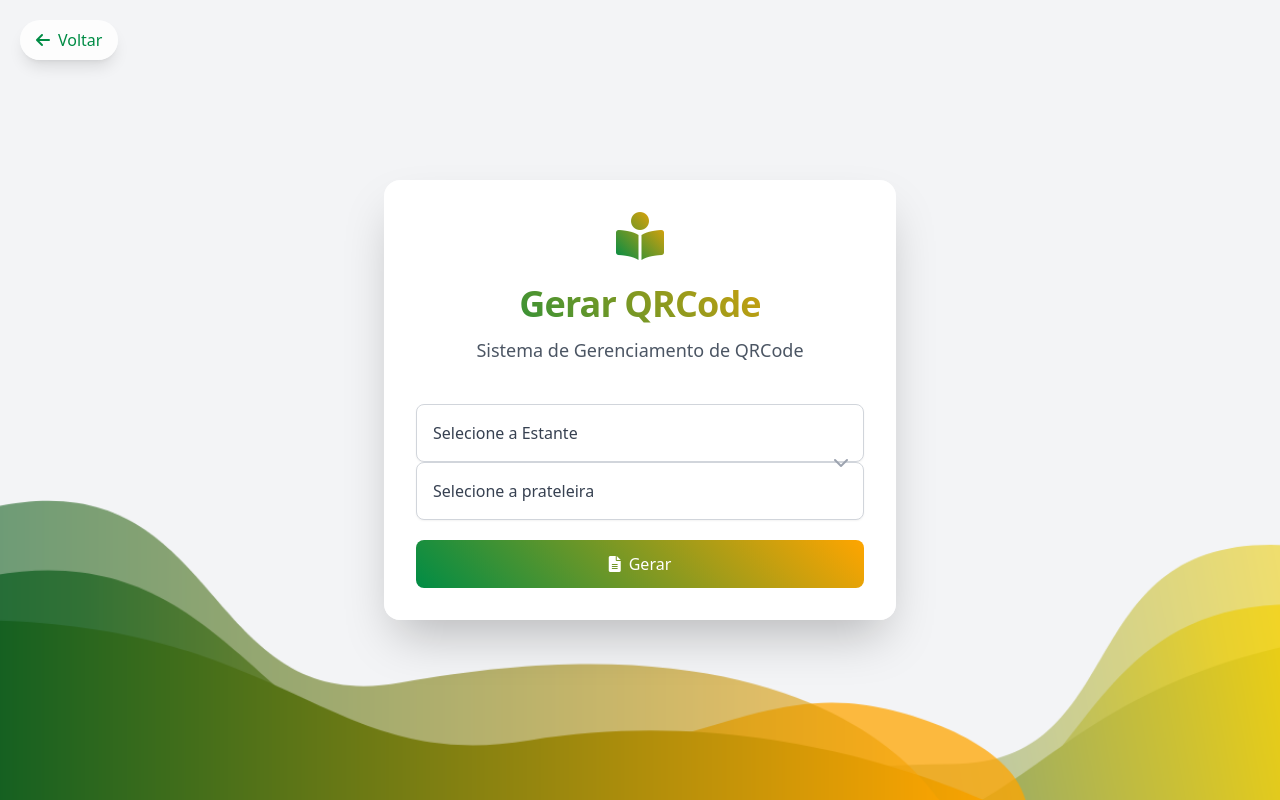
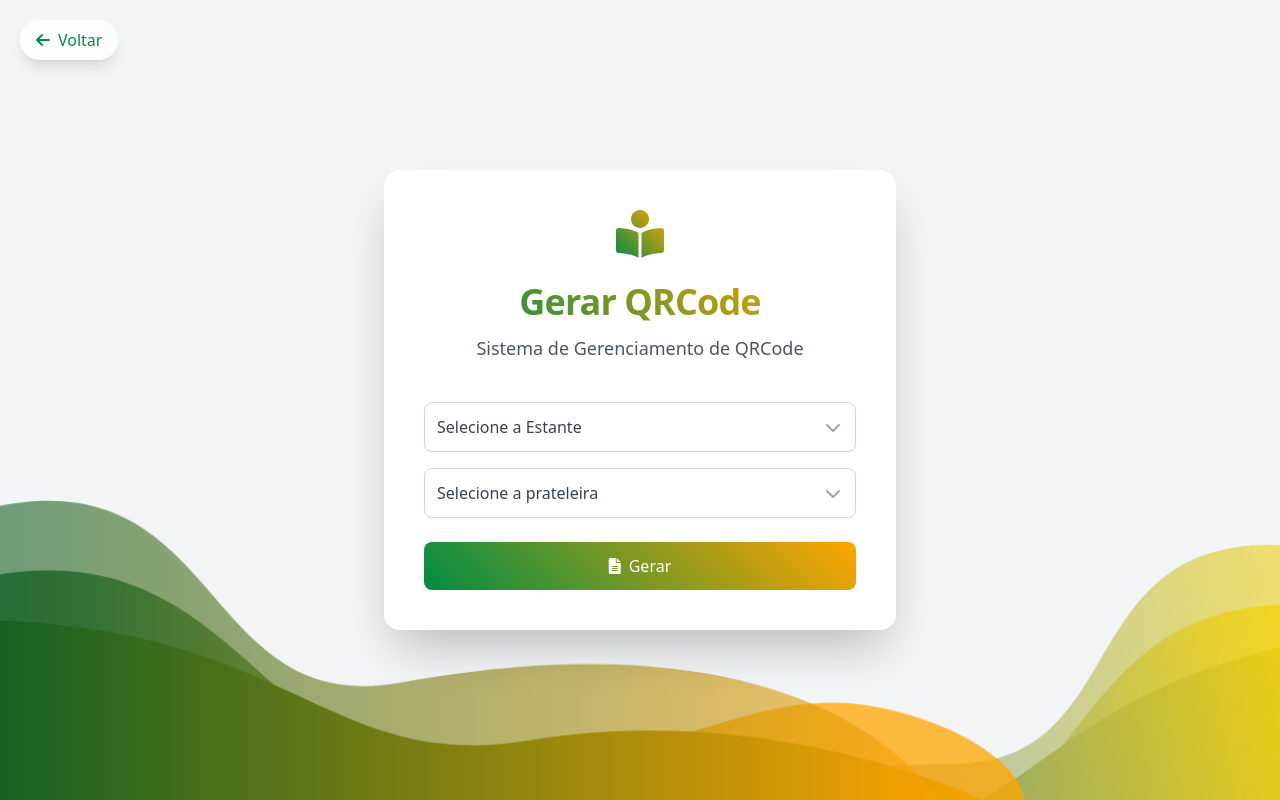
Before and after one commit to ThaylaGi/Sis.-Biblioteca, a PHP site: page /views/QRCode/geradorQR.php in a window 1280 px wide. Run offline with PHP 8.4, Linux system fonts and the light colour scheme; some libraries are stand-ins or nearby versions.

Commit message:
ajustando design

```diff
--- a/app/main/views/QRCode/geradorQR.php
+++ b/app/main/views/QRCode/geradorQR.php
@@ -56,15 +56,15 @@
     }
 </script>
 
-<body class="min-h-screen bg-cover bg-center bg-no-repeat flex items-center justify-center p-4 sm:p-6 md:p-8 select-none"
+<body class="min-h-screen bg-cover bg-center bg-no-repeat flex items-center justify-center p-6 sm:p-8 md:p-12 select-none"
     style="background-image: url('../../assets/img/layout.png');">
 
-    <a href="../index.php" class=" fixed top-5 left-5 z-50 group flex items-center space-x-2 bg-white/80 rounded-full px-4 py-2 shadow-lg hover:bg-ceara-green transition-all duration-300">
+    <a href="../decisão.php" class="fixed top-5 left-5 z-50 group flex items-center space-x-2 bg-white/80 rounded-full px-4 py-2 shadow-lg hover:bg-ceara-green transition-all duration-300">
         <i class="fa-solid fa-arrow-left text-ceara-green group-hover:text-white"></i>
         <span class="text-ceara-green group-hover:text-white font-medium">Voltar</span>
     </a>
 
-    <div class="glass-effect rounded-2xl shadow-2xl p-8 w-full max-w-lg transform transition-all duration-300 card-hover">
+    <div class="glass-effect rounded-2xl shadow-2xl p-10 w-full max-w-lg transform transition-all duration-300 card-hover">
         <div class="text-center mb-10">
             <div class="mb-6">
                 <i class="fas fa-book-reader text-5xl gradient-text"></i>
@@ -92,17 +92,26 @@
             </div>
         <?php endif; ?>
 
-        <form action="../../controllers/main_controller.php" method="post" class="space-y-5">
+        <form action="../../controllers/main_controller.php" method="post" class="space-y-6">
+            <div class="space-y-4">
+                <!-- Select para Estante com ícone -->
                 <div class="relative">
                     <select id="relatorioSelect" name="estante"
-                    class="w-full p-4 border border-gray-300 rounded-lg focus:ring-2 focus:ring-ceara-green focus:border-ceara-green appearance-none bg-white text-gray-700 cursor-pointer shadow-sm transition-all duration-300" required>
+                        class="w-full p-3 border border-gray-300 rounded-lg focus:ring-2 focus:ring-ceara-green focus:border-ceara-green appearance-none bg-white text-gray-700 cursor-pointer shadow-sm transition-all duration-300 text-base" required>
                         <option value="" disabled selected>Selecione a Estante</option>
                         <?php for ($i = 1; $i <= 32; $i++) { ?>
                             <option value="<?= $i ?>">Estante <?= $i ?></option>
                         <?php } ?>
                     </select>
+                    <div class="absolute right-4 top-1/2 transform -translate-y-1/2 pointer-events-none">
+                        <i class="fas fa-chevron-down text-gray-400"></i>
+                    </div>
+                </div>
+
+                <!-- Select para Prateleira com ícone -->
+                <div class="relative">
                     <select id="relatorioSelect" name="prateleira"
-                    class="w-full p-4 border border-gray-300 rounded-lg focus:ring-2 focus:ring-ceara-green focus:border-ceara-green appearance-none bg-white text-gray-700 cursor-pointer shadow-sm transition-all duration-300" required>
+                        class="w-full p-3 border border-gray-300 rounded-lg focus:ring-2 focus:ring-ceara-green focus:border-ceara-green appearance-none bg-white text-gray-700 cursor-pointer shadow-sm transition-all duration-300 text-base" required>
                         <option value="" disabled selected>Selecione a prateleira</option>
                         <?php for ($i = 1; $i <= 5; $i++) { ?>
                             <option value="<?= $i ?>">Prateleira <?= $i ?></option>
@@ -110,6 +119,7 @@
                     </select>
                     <div class="absolute right-4 top-1/2 transform -translate-y-1/2 pointer-events-none">
                         <i class="fas fa-chevron-down text-gray-400"></i>
+                    </div>
                 </div>
             </div>
 
--- a/app/main/views/decisão.php
+++ b/app/main/views/decisão.php
@@ -86,7 +86,7 @@
             <a href="QRCode/geradorQR.php"
                 class="card-hover block w-full bg-gray-50 border border-gray-200 text-gray-700 font-semibold py-4 px-6 rounded-lg transition-all duration-300 flex items-center justify-between hover:bg-gray-100">
                 <span class="flex items-center">
-                    <i class="fas fa-book mr-4 text-xl text-primary"></i>
+                    <i class="fas fa-qrcode mr-4 text-xl text-ceara-orange"></i>
                     <span class="text-lg">Gerar QRCode</span>
                 </span>
                 <i class="fas fa-chevron-right text-gray-400"></i>
```
Lines whose indentation alone changed are shown as unchanged.
